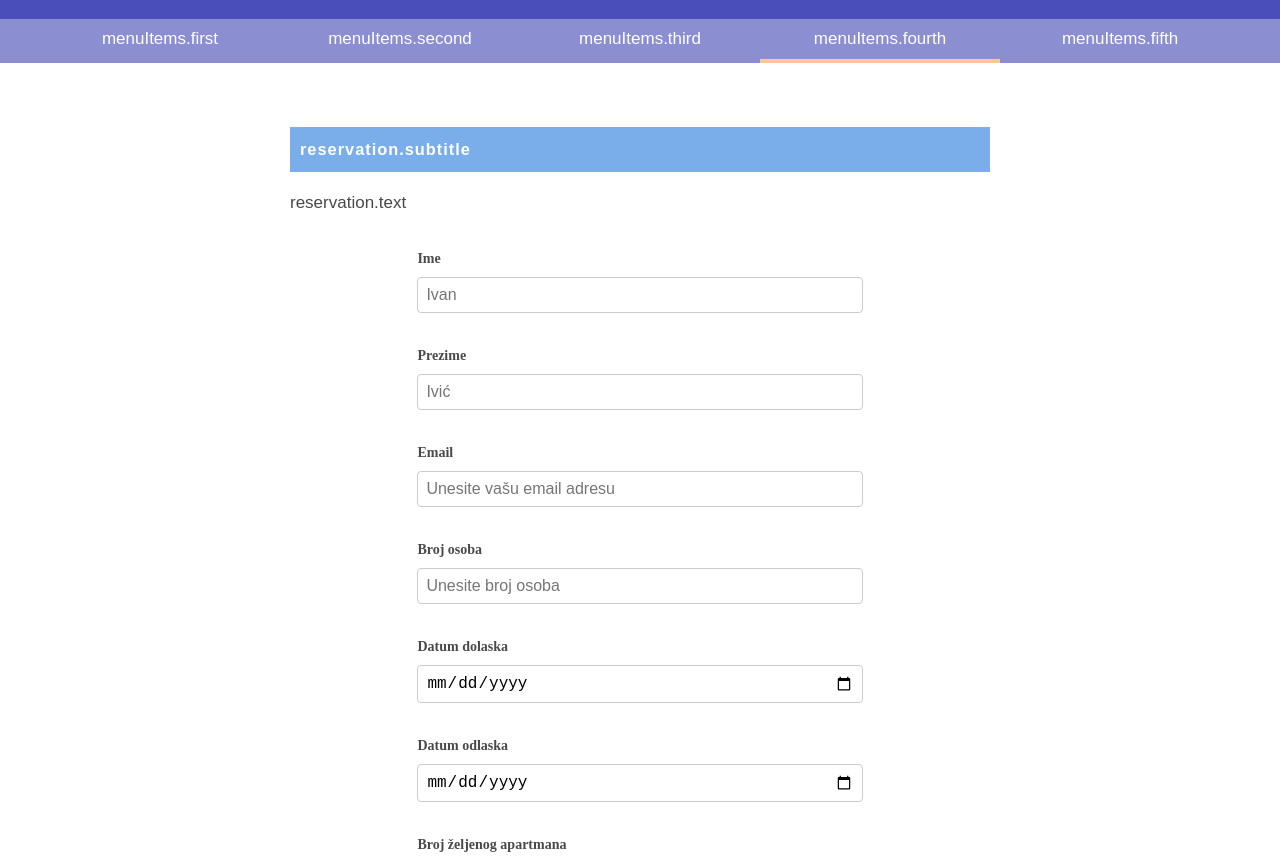
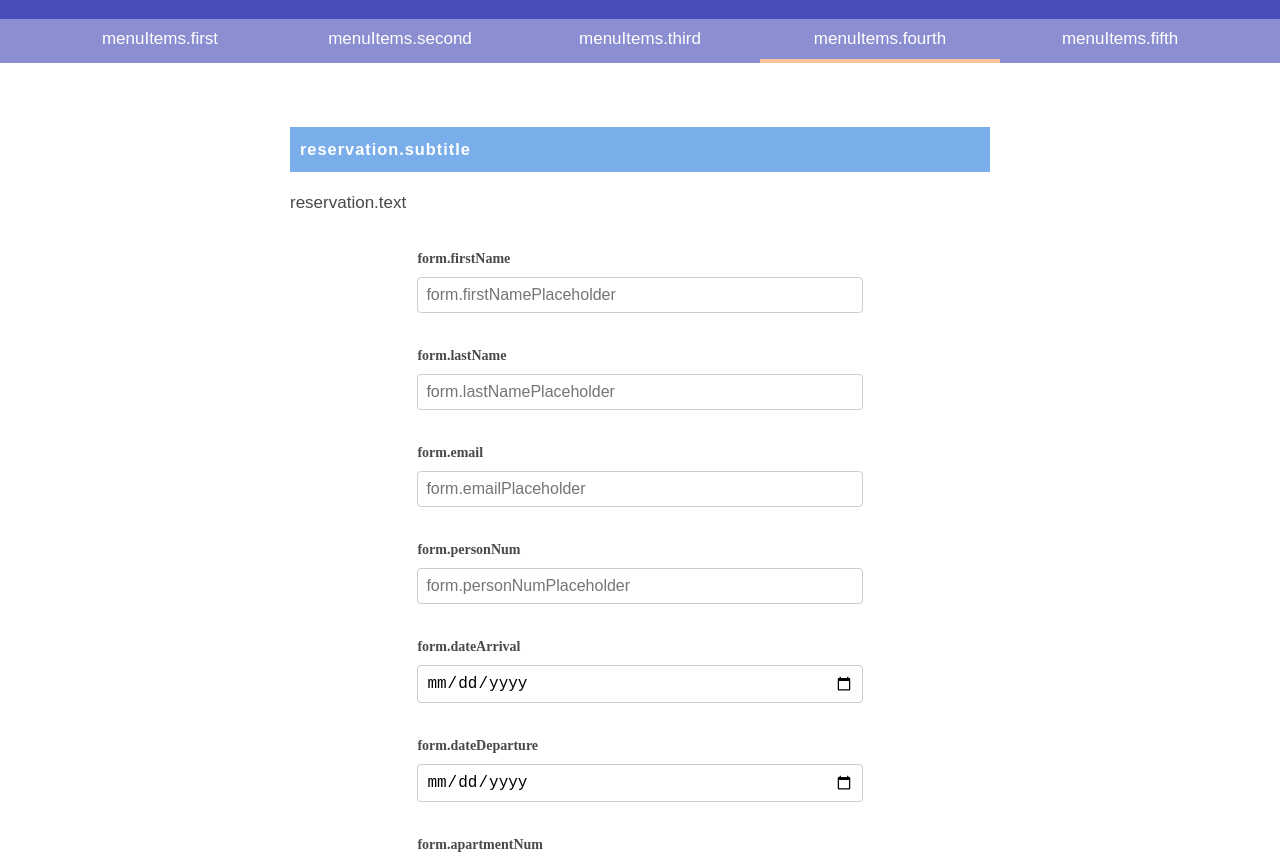
Before and after one commit to ivanmarin1/ApartmentsRogosic-Gatsby, a Gatsby site in the folder ApartmentsRogosic/: page /reservation in a window 1280 px wide. Shown: the part 87-947 px from the top of the page. Built offline with nearby package versions, Linux system fonts and the light colour scheme; Gatsby itself is replaced by a stand-in of ours.

Commit message:
Add translation for form

```diff
--- a/ApartmentsRogosic/src/components/form.js
+++ b/ApartmentsRogosic/src/components/form.js
@@ -1,43 +1,10 @@
 import "../styles/formik-demo.css"
 import React from "react"
-import { withFormik } from "formik"
+import { Formik } from "formik"
 import * as Yup from "yup"
 import classnames from "classnames"
-
-const formikEnhancer = withFormik({
-  validationSchema: Yup.object().shape({
-    firstName: Yup.string()
-      .strict(true)
-      .min(2, "Sigurno vam je ime dulje :)")
-      .required("Ime je obavezno."),
-    lastName: Yup.string()
-      .min(2, "Sigurno vam je ime dulje :)")
-      .required("Prezime je obavezno."),
-    email: Yup.string()
-      .email("Neispravna email adresa")
-      .required("Email je obavezan!"),
-    personNum: Yup.number()
-      .min(1, "Sigurno vas je više od 0")
-      .max(20, "Nemamo gdje smjestiti toliko osoba :)")
-      .required("Broj osoba je obavezan"),
-    date: Yup.date().required("Datum je obavezan"),
-    date2: Yup.date().required("Datum je obavezan"),
-    apartmentNum: Yup.number()
-      .min(1, "Ne posjedujemo nulti apartman :)")
-      .max(6, "Nemamo baš toliko apartmana :)")
-      .required("Morate uzeti barem jedan apartman :)"),
-    comment: Yup.string(),
-  }),
-
-  mapPropsToValues: ({ user }) => ({
-    ...user,
-  }),
-  handleSubmit: (payload, { setSubmitting }) => {
-    alert("Hvala vam na vašoj rezervaciji " + payload.firstName + " :)")
-    setSubmitting(false)
-  },
-  displayName: "MyForm",
-})
+import { useTranslation } from "react-i18next"
+import WithTranslateFormErrors from "../i18n/useTranslateFormErrors"
 
 const InputFeedback = ({ error }) =>
   error ? <div className="input-feedback">{error}</div> : null
@@ -120,7 +87,66 @@ const TextArea = ({
     </div>
   )
 }
-const MyForm = props => {
+
+const App = () => {
+  const { t, i18n } = useTranslation()
+
+  return (
+    <div className="app">
+      <Formik
+        user={{
+          email: "",
+          firstName: "",
+          lastName: "",
+          personNum: "",
+          date: "",
+          date2: "",
+          apartmentNum: "",
+          comment: "",
+        }}
+        initialValues={{
+          email: "",
+          firstName: "",
+          lastName: "",
+          personNum: "",
+          date: "",
+          date2: "",
+          apartmentNum: "",
+          comment: "",
+        }}
+        validationSchema={Yup.object().shape({
+          firstName: Yup.string()
+            .strict(true)
+            .min(2, t("form.firstNameMin"))
+            .required(t("form.firstNameReq")),
+          lastName: Yup.string()
+            .min(2, t("form.lastNameMin"))
+            .required(t("form.lastNameReq")),
+          email: Yup.string()
+            .email(t("form.emailError"))
+            .required(t("form.emailReq")),
+          personNum: Yup.number()
+            .min(1, t("form.personNumMin"))
+            .max(20, t("form.personNumMax"))
+            .required(t("form.personNumReq")),
+          date: Yup.date().required(t("form.dateReq")),
+          date2: Yup.date().required(t("form.dateReq")),
+          apartmentNum: Yup.number()
+            .min(1, t("form.apartmentMin"))
+            .max(6, t("form.apartmentMax"))
+            .required(t("form.apartmentReq")),
+          comment: Yup.string(),
+        })}
+        handleSubmit={(payload, { setSubmitting }) => {
+          alert(t("form.alert") + payload.firstName + " :)")
+          setSubmitting(false)
+        }}
+        mapPropsToValues={({ user }) => ({
+          ...user,
+        })}
+        displayName="MyForm"
+      >
+        {props => {
           const {
             values,
             touched,
@@ -131,19 +157,24 @@ const MyForm = props => {
             handleSubmit,
             handleReset,
             isSubmitting,
+            setFieldTouched,
           } = props
           return (
+            <WithTranslateFormErrors
+              errors={errors}
+              touched={touched}
+              setFieldTouched={setFieldTouched}
+            >
               <form
                 onSubmit={() => {
-        if (window.confirm("Jeste li sigurni da želite poslati zahtjev?"))
-          handleSubmit()
+                  if (window.confirm(t("form.confirm"))) handleSubmit()
                 }}
               >
                 <TextInput
                   id="firstName"
                   type="text"
-        label="Ime"
-        placeholder="Ivan"
+                  label={t("form.firstName")}
+                  placeholder={t("form.firstNamePlaceholder")}
                   error={touched.firstName && errors.firstName}
                   value={values.firstName}
                   onChange={handleChange}
@@ -152,8 +183,8 @@ const MyForm = props => {
                 <TextInput
                   id="lastName"
                   type="text"
-        label="Prezime"
-        placeholder="Ivić"
+                  label={t("form.lastName")}
+                  placeholder={t("form.lastNamePlaceholder")}
                   error={touched.lastName && errors.lastName}
                   value={values.lastName}
                   onChange={handleChange}
@@ -162,8 +193,8 @@ const MyForm = props => {
                 <TextInput
                   id="email"
                   type="email"
-        label="Email"
-        placeholder="Unesite vašu email adresu"
+                  label={t("form.email")}
+                  placeholder={t("form.emailPlaceholder")}
                   error={touched.email && errors.email}
                   value={values.email}
                   onChange={handleChange}
@@ -172,8 +203,8 @@ const MyForm = props => {
                 <TextInput
                   id="personNum"
                   type="number"
-        label="Broj osoba"
-        placeholder="Unesite broj osoba"
+                  label={t("form.personNum")}
+                  placeholder={t("form.personNumPlaceholder")}
                   error={touched.personNum && errors.personNum}
                   value={values.personNum}
                   onChange={handleChange}
@@ -182,8 +213,8 @@ const MyForm = props => {
                 <TextInput
                   id="date"
                   type="date"
-        label="Datum dolaska"
-        placeholder="Izaberite datum dolaska"
+                  label={t("form.dateArrival")}
+                  placeholder={t("form.date1Placeholder")}
                   error={touched.date && errors.date}
                   value={values.date}
                   onChange={handleChange}
@@ -192,8 +223,8 @@ const MyForm = props => {
                 <TextInput
                   id="date2"
                   type="date"
-        label="Datum odlaska"
-        placeholder="Izaberite datum odlaska"
+                  label={t("form.dateDeparture")}
+                  placeholder={t("form.date2Placeholder")}
                   error={touched.date2 && errors.date2}
                   value={values.date2}
                   onChange={handleChange}
@@ -202,8 +233,8 @@ const MyForm = props => {
                 <TextInput
                   id="apartmentNum"
                   type="number"
-        label="Broj željenog apartmana"
-        placeholder="Koji apartman biste željeli"
+                  label={t("form.apartmentNum")}
+                  placeholder={t("form.apartmentNumPlaceholder")}
                   error={touched.apartmentNum && errors.apartmentNum}
                   value={values.apartmentNum}
                   onChange={handleChange}
@@ -213,8 +244,8 @@ const MyForm = props => {
                 <TextArea
                   id="comment"
                   type="text"
-        label="Dodatni komentar"
-        placeholder="Ukoliko imate još pitanja, slobodno pitajte :)"
+                  label={t("form.comment")}
+                  placeholder={t("form.commentPlaceholder")}
                   error={touched.comment && errors.comment}
                   value={values.comment}
                   onChange={handleChange}
@@ -225,38 +256,22 @@ const MyForm = props => {
                   type="button"
                   className="outline"
                   onClick={() => {
-          if (window.confirm("Jeste li sigurni da želite poništiti unos?"))
-            handleReset()
+                    if (window.confirm(t("form.resetConfirm"))) handleReset()
                   }}
                   disabled={!dirty || isSubmitting}
                 >
-        Poništi
+                  {t("form.resetButton")}
                 </button>
                 <button type="submit" disabled={isSubmitting}>
-        Pošalji
+                  {t("form.sendButton")}
                 </button>
                 {/* <DisplayFormikState {...props} /> */}
               </form>
+            </WithTranslateFormErrors>
+          )
+        }}
+      </Formik>
+    </div>
   )
 }
-
-const MyEnhancedForm = formikEnhancer(MyForm)
-
-const App = () => (
-  <div className="app">
-    <MyEnhancedForm
-      user={{
-        email: "",
-        firstName: "",
-        lastName: "",
-        personNum: "",
-        date: "",
-        date2: "",
-        apartmentNum: "",
-        comment: "",
-      }}
-    />
-  </div>
-)
-
 export default App
--- a/ApartmentsRogosic/src/components/languageSwitcher.js
+++ b/ApartmentsRogosic/src/components/languageSwitcher.js
@@ -2,12 +2,11 @@ import React, { useState } from "react"
 import Select from "@material-ui/core/Select"
 import MenuItem from "@material-ui/core/MenuItem"
 import { useTranslation } from "react-i18next"
-
 import hrLogo from "../images/languageIcons/hr.png"
 import enLogo from "../images/languageIcons/en.png"
 
 const LanguageMenu = props => {
-  const { t, i18n } = useTranslation()
+  const { i18n } = useTranslation()
 
   const [values, setValues] = useState({
     language: "en",
--- /dev/null
+++ b/ApartmentsRogosic/src/i18n/useTranslateFormErrors.js
@@ -0,0 +1,35 @@
+import PropTypes from "prop-types"
+import React, { useEffect } from "react"
+import { useTranslation } from "react-i18next"
+
+const useTranslateFormErrors = (errors, touched, setFieldTouched) => {
+  const { i18n } = useTranslation()
+  useEffect(() => {
+    i18n.on("languageChanged", lng => {
+      Object.keys(errors).forEach(fieldName => {
+        if (Object.keys(touched).includes(fieldName)) {
+          setFieldTouched(fieldName)
+        }
+      })
+    })
+    return () => {
+      i18n.off("languageChanged", lng => {})
+    }
+  }, [errors])
+}
+
+const WithTranslateFormErrors = ({
+  errors,
+  touched,
+  setFieldTouched,
+  children,
+}) => {
+  useTranslateFormErrors(errors, touched, setFieldTouched)
+  return <>{children}</>
+}
+
+WithTranslateFormErrors.propTypes = {
+  form: PropTypes.object,
+}
+
+export default WithTranslateFormErrors
```
Lines whose indentation alone changed are shown as unchanged.
